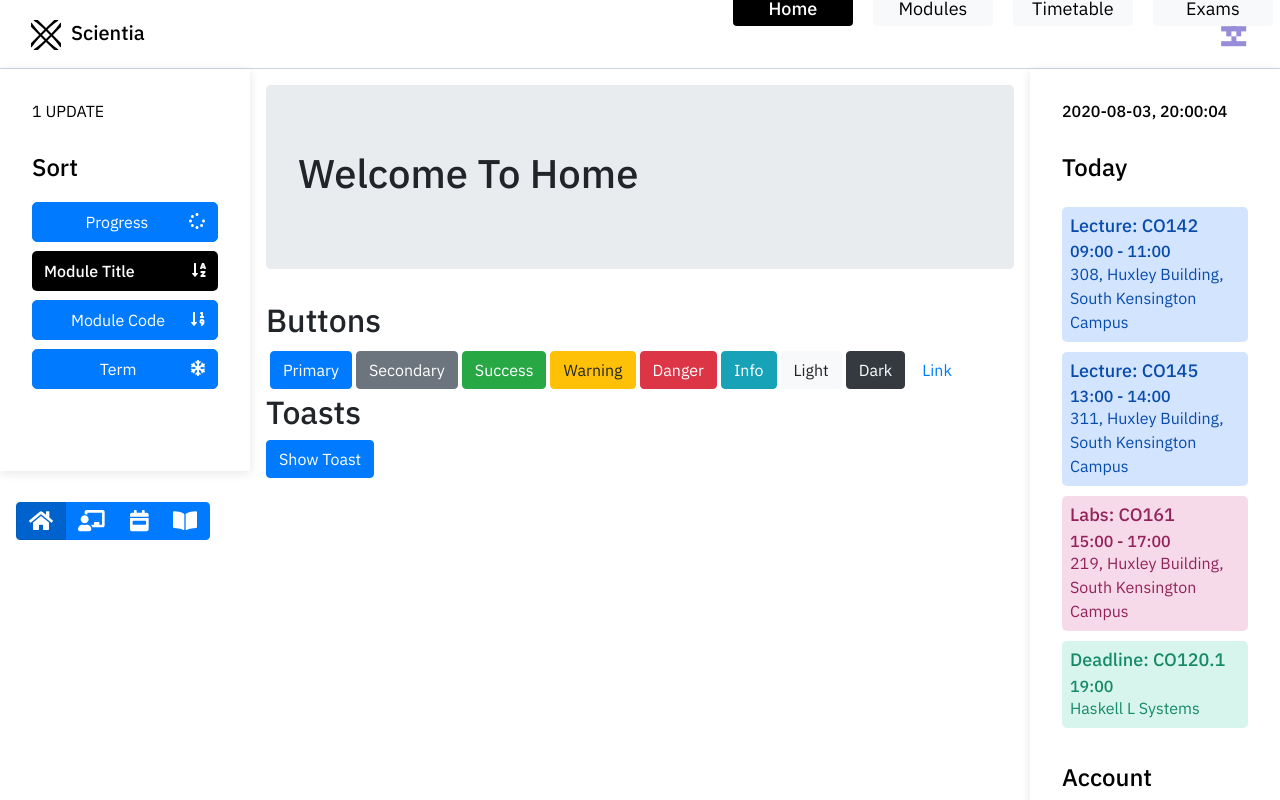
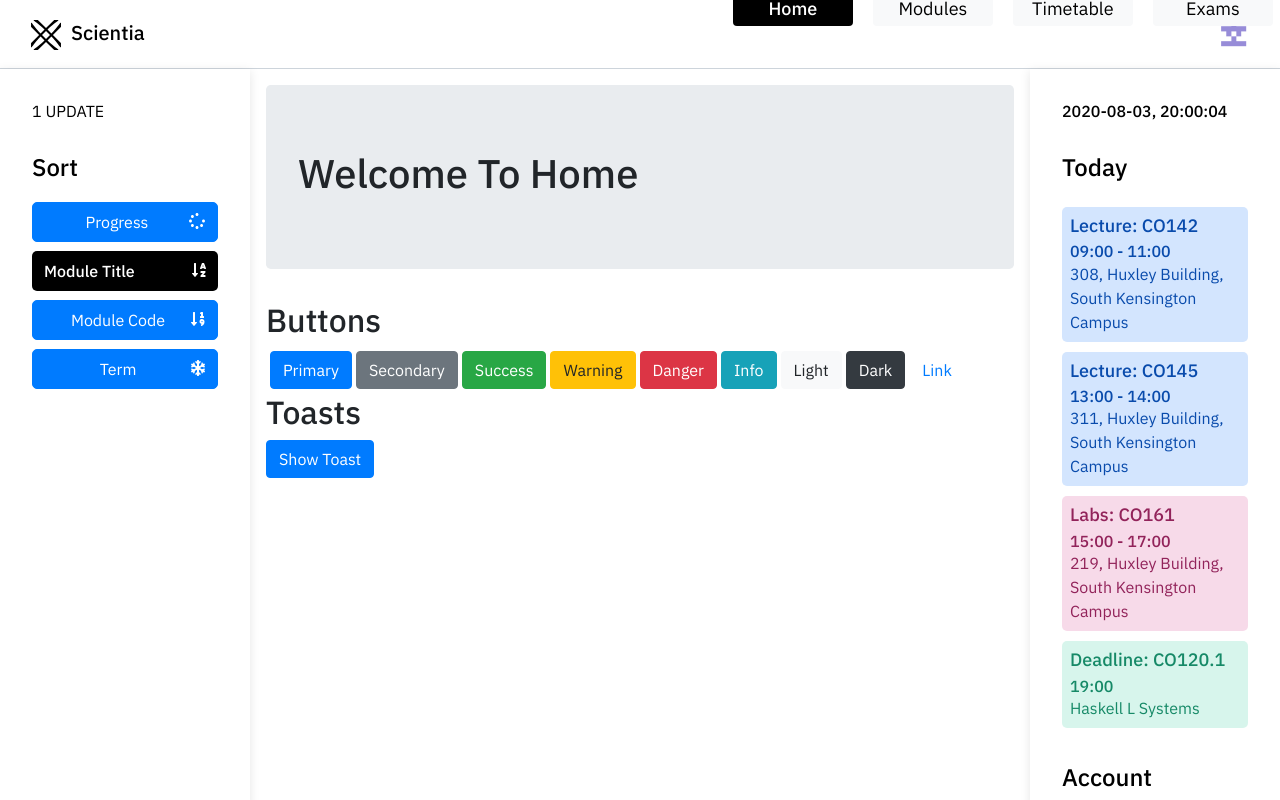
Before and after one commit to JayshivPatel/ScientiaAskDoc, a React (Create React App) app in the folder frontend/: page /home in a window 1280 px wide. Built offline with nearby package versions, Linux system fonts and the light colour scheme.

Commit message:
Fix height issue

```diff
--- a/frontend/src/components/organisms/LeftBar/style.module.scss
+++ b/frontend/src/components/organisms/LeftBar/style.module.scss
@@ -5,7 +5,7 @@
   left: 250px;
   width: 0;
   margin-left: -250px;
-  max-height: calc(100vh - 61px);
+  height: calc(100vh - 61px);
 	padding-bottom: 72px;
 	overflow-y: auto;
 	overflow-x: hidden;
--- a/frontend/src/components/organisms/RightBar/style.module.scss
+++ b/frontend/src/components/organisms/RightBar/style.module.scss
@@ -5,7 +5,7 @@
   right: 250px;
   width: 0;
 	margin-right: -250px;
-  max-height: calc(100vh - 61px);
+  height: calc(100vh - 61px);
 	padding-bottom: 72px;
 	overflow-y: auto;
 	overflow-x: hidden;
```
